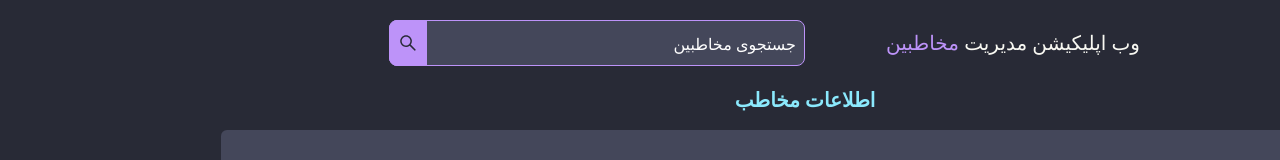
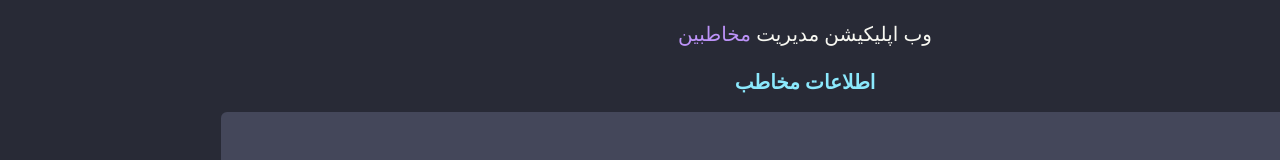
Before and after one commit to dosepehr/contact-manager-app, a React (Vite) app: page /contact/10 in a window 1280 px wide. Shown: the top 160 px of the page. Built offline with nearby package versions, Linux system fonts and the light colour scheme; data requests are answered from the project's data file; grey boxes are pictures that could not be loaded.

Commit message:
make SearchInput component

```diff
--- a/src/components/Navbar.jsx
+++ b/src/components/Navbar.jsx
@@ -1,24 +1,18 @@
-import { AiOutlineSearch } from 'react-icons/ai';
-
+import { useLocation } from 'react-router-dom';
+import SearchInput from './SearchInput';
 const Navbar = () => {
+    const location = useLocation();
     return (
         <div className='bg-MainBackground flex-col md:flex md:flex-row justify-center text-center p-5 text-xl items-center md:justify-between space-y-3 md:space-y-0 mx-auto sm:px-10 md:px-14 lg:px-56'>
             <p className='text-MainForground mx-auto'>
                 وب اپلیکیشن مدیریت{' '}
                 <span className='text-MainPurple'>مخاطبین</span>
             </p>
-            <div className='relative flex mx-auto md:mx-0 sm:w-1/2 w-1/2'>
-                <input
-                    type='text'
-                    name=''
-                    id=''
-                    className='bg-MainCurrentline placeholder:text-white placeholder:text-base p-2 border border-MainPurple rounded-lg w-full'
-                    placeholder='جستجوی مخاطبین'
-                />
-                <button className='bg-MainPurple text-MainBackground border border-MainPurple h-full absolute left-0 rounded-l-lg px-2'>
-                    <AiOutlineSearch />
-                </button>
-            </div>
+            {location.pathname === '/' && (
+                <div className='relative flex mx-auto md:mx-0 sm:w-1/2 w-1/2'>
+                    <SearchInput />
+                </div>
+            )}
         </div>
     );
 };
--- /dev/null
+++ b/src/components/SearchInput.jsx
@@ -0,0 +1,20 @@
+import { AiOutlineSearch } from 'react-icons/ai';
+
+const SearchInput = () => {
+    return (
+        <>
+            <input
+                type='text'
+                name=''
+                id=''
+                className='bg-MainCurrentline placeholder:text-white placeholder:text-base p-2 border border-MainPurple rounded-lg w-full'
+                placeholder='جستجوی مخاطبین'
+            />
+            <button className='bg-MainPurple text-MainBackground border border-MainPurple h-full absolute left-0 rounded-l-lg px-2'>
+                <AiOutlineSearch />
+            </button>
+        </>
+    );
+};
+
+export default SearchInput;
```
